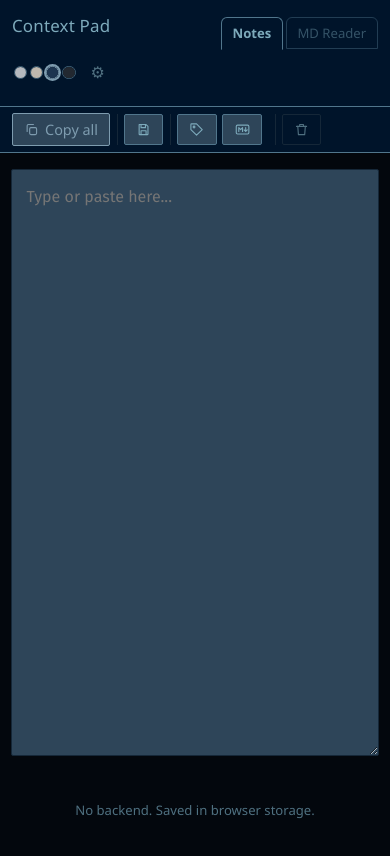
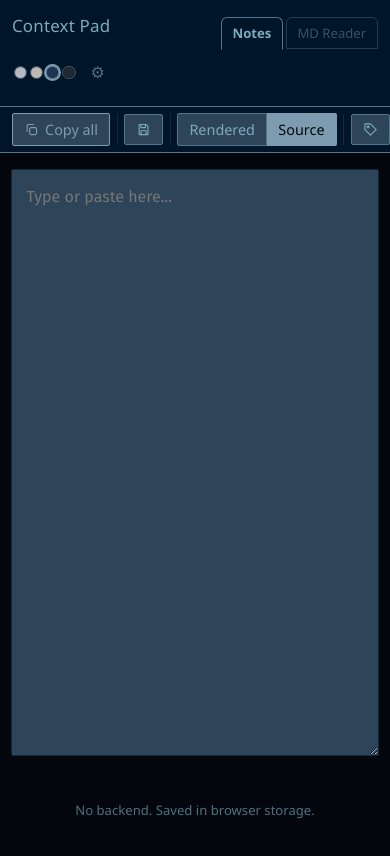
Before and after one commit to KenoLeon/context-pad, a plain HTML site: page index.html in a window 390 px wide. Drawn offline with Linux system fonts and the light colour scheme.

Commit message:
Add Rendered/Source toggle to the Notes tab
Read notes formatted in place (same renderer as the MD Reader);
double-click the rendered view to return to editing. Editing actions
explain they need Source view; the chosen view persists.

```diff
--- a/app.js
+++ b/app.js
@@ -707,6 +707,37 @@
     updateNotesCount();
   });
 
+  // ── Notes view: Source (textarea) / Rendered (read-only preview) ──────────
+  // One text, two views: the preview is rebuilt from the textarea each time.
+  var NOTES_VIEW_KEY   = 'contextPadNotesView';
+  var notesPreview     = document.getElementById('notesPreview');
+  var notesRenderedBtn = document.getElementById('notesModeRendered');
+  var notesSourceBtn   = document.getElementById('notesModeSource');
+
+  function setNotesView(view, focus) {
+    var rendered = view === 'rendered';
+    if (rendered) {
+      notesPreview.innerHTML = notesArea.value.trim()
+        ? renderMarkdown(notesArea.value)
+        : '<p class="notes-preview-empty">Nothing to preview yet.</p>';
+    }
+    notesArea.hidden    = rendered;
+    notesPreview.hidden = !rendered;
+    notesRenderedBtn.setAttribute('aria-pressed', rendered ? 'true' : 'false');
+    notesSourceBtn.setAttribute('aria-pressed', rendered ? 'false' : 'true');
+    [annotBtn, mdBtn, clearBtn].forEach(function (b) {
+      setUnavailable(b, rendered, 'Switch to Source to edit');
+    });
+    localStorage.setItem(NOTES_VIEW_KEY, view);
+    if (focus && !rendered) notesArea.focus();
+  }
+
+  notesRenderedBtn.addEventListener('click', function () { setNotesView('rendered'); });
+  notesSourceBtn.addEventListener('click', function () { setNotesView('source', true); });
+  notesPreview.addEventListener('dblclick', function () { setNotesView('source', true); });
+
+  setNotesView(localStorage.getItem(NOTES_VIEW_KEY) === 'rendered' ? 'rendered' : 'source');
+
   // ── Markdown Parser ────────────────────────────────────────────────────────
   function escapeHtml(text) {
     return String(text)
@@ -1275,6 +1306,7 @@
     if (!currentMdSource.trim()) return;
     // Append rather than replace so existing notes are never lost
     switchTab('notes');
+    setNotesView('source');
     var val      = notesArea.value;
     var trimmed  = val.replace(/\s+$/, '');
     var insertAt = trimmed ? trimmed.length + 2 : 0;
--- a/index.html
+++ b/index.html
@@ -93,6 +93,12 @@
         <button id="saveNotes" class="btn" type="button" data-icon="save" title="Save notes to a file (Ctrl/⌘+S)">Save</button>
       </div>
       <div class="tb-group">
+        <div class="seg" role="group" aria-label="Notes view">
+          <button id="notesModeRendered" class="btn" type="button" aria-pressed="false" title="Read your notes formatted — double-click to go back to editing">Rendered</button>
+          <button id="notesModeSource" class="btn" type="button" aria-pressed="true" title="Edit the text">Source</button>
+        </div>
+      </div>
+      <div class="tb-group">
         <button id="annotBtn" class="btn" type="button" data-icon="tag">Annotate</button>
         <button id="mdBtn" class="btn" type="button" data-icon="markdown">Markdown</button>
       </div>
@@ -140,6 +146,7 @@
       <section class="flow-section" aria-label="Notes editor">
         <textarea id="quickNotes" class="textpad notes-pad" placeholder="Type or paste here..."
           spellcheck="true" autocorrect="on" autocapitalize="sentences"></textarea>
+        <div id="notesPreview" class="content notes-preview" hidden></div>
       </section>
       <p class="footer-note">No backend. Saved in browser storage.</p>
     </div>
--- a/theme.css
+++ b/theme.css
@@ -1263,6 +1263,19 @@ pre code {
 .seg .btn[aria-disabled="true"][aria-pressed="true"] { opacity: 0.6; }
 
 /* Notes pad fills the space under the header */
+/* Rendered view of the notes: same footprint as the textarea */
+.notes-preview {
+  min-height: calc(100vh - var(--header-h, 120px) - 6.5rem);
+  padding: 0.6rem 1.2rem 1rem;
+  border: 1px solid var(--border-dim);
+  border-radius: 2px;
+  cursor: text;
+}
+
+.notes-preview[hidden] { display: none; }
+
+.notes-preview-empty { color: var(--muted); }
+
 .notes-pad {
   min-height: calc(100vh - var(--header-h, 120px) - 6.5rem);
 }
```
Also changed, not shown: README.md.
